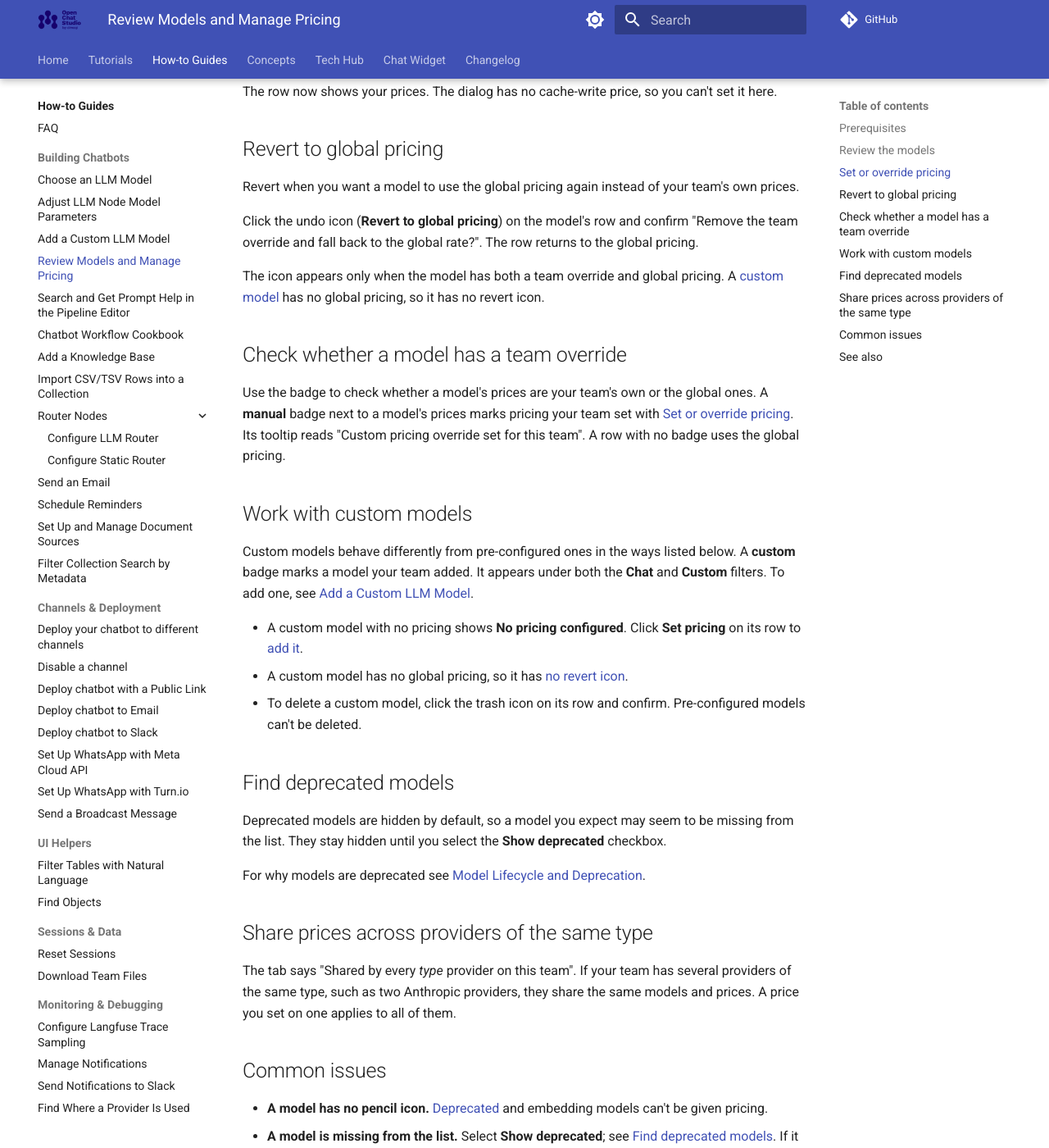
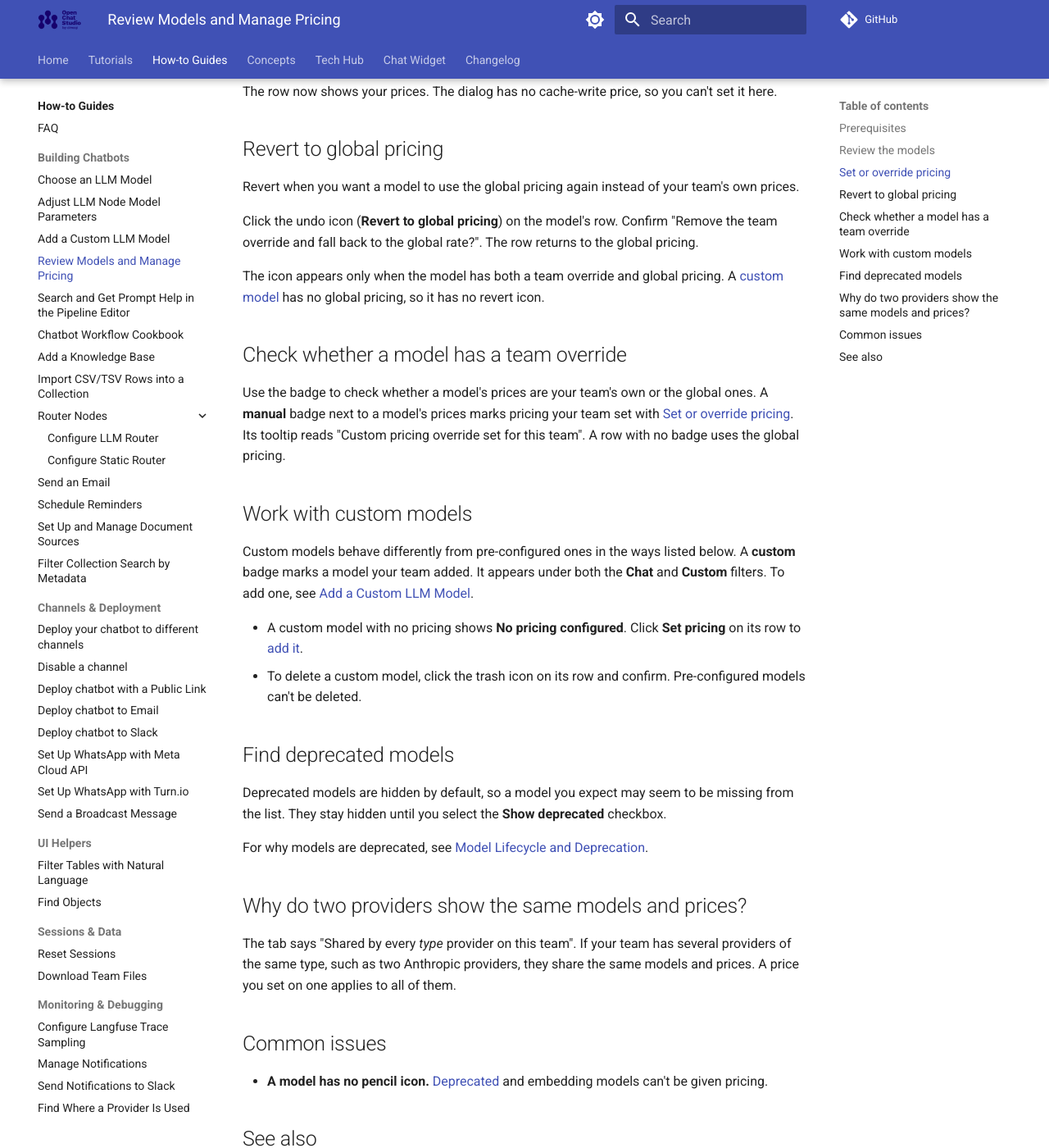
Before and after one commit to dimagi/open-chat-studio-docs, an MkDocs documentation site: the page built from docs/how-to/review_models_and_manage_pricing.md, in a window 1280 px wide and 1400 px high, scrolled down 1372 px. Shown: the whole window at 82% size. Built offline with MkDocs 1.6.1 and Material for MkDocs 9.7.7, drawn with Linux system fonts in a browser that asks for light colours; a script that is not in the unit is left out; comment, search, counter and statistics services are not loaded; some of the changed text lies outside the part shown.

Commit message:
Pricing accuracy fixes. Reduce duplication and link to pricing how to pg

```diff
--- a/docs/how-to/review_models_and_manage_pricing.md
+++ b/docs/how-to/review_models_and_manage_pricing.md
@@ -1,10 +1,14 @@
 # Review Models and Manage Pricing
 
-Use the **Models** tab on an [LLM provider's edit page](../concepts/team/llm_providers.md#provider-edit-page-tabs) to compare the pricing and context size of the models the provider can run. Pricing starts from OCS's global pricing. If your team pays different prices, or a model has no pricing, you can set your own. These prices apply only to your team.
+Use the **Models** tab on an [LLM provider's edit page](../concepts/team/llm_providers.md#provider-edit-page-tabs) to compare the pricing and context size of the models the provider can run.
+Pricing starts from OCS's global pricing.
+If your team pays different prices, or a model has no pricing, you can set your own.
+These prices apply only to your team.
 
 ## Prerequisites
 
-- A [configured LLM provider](../tutorials/configure_llm_providers.md) in your team, already saved. The **Models** tab appears only once the provider exists
+- A [configured LLM provider](../tutorials/configure_llm_providers.md) in your team, already saved.
+  The **Models** tab appears only once the provider exists.
 
 ## Review the models
 
@@ -15,55 +19,75 @@
 
 ![Edit LLM Service Provider shows models with pricing](../assets/images/LLM_models_with_pricing.png)
 
-- The **Role** column shows whether a model is a chat or an embedding model. The filter pills (**All**, **Chat**, **Embedding**, and **Custom**) narrow the list.
-- **Pricing per 1M** shows prices in US dollars per 1M [tokens](../concepts/llm.md#tokens). Each price the model has is labeled **in**, **out**, **cached**, or **cache-write**. A chat model with no pricing shows **No pricing configured**. [Set pricing](#set-or-override-pricing) to add it. Embedding models show a dash instead of prices.
+- The **Role** column shows whether a model is a chat or an embedding model.
+  The filter pills (**All**, **Chat**, **Embedding**, and **Custom**) narrow the list.
+- **Pricing per 1M** shows prices in US dollars per 1M [tokens](../concepts/llm.md#tokens).
+  Each price the model has is labeled **in**, **out**, **cached**, or **cache-write**.
+  A chat model with no pricing shows **No pricing configured**, so [set pricing](#set-or-override-pricing) to add it.
+  Embedding models show a dash instead of prices.
 - **Context** is the model's [max token limit](../concepts/llm.md#max-token-limit).
 
 ## Set or override pricing
 
-Override pricing when your team pays different prices from the global pricing, for example under a discounted contract with Anthropic. Set pricing when a model shows **No pricing configured**.
+Override pricing when your team pays different prices from the global pricing, for example under a discounted contract with Anthropic.
+Set pricing when a model shows **No pricing configured**.
 
-1. On the model's row, click the pencil icon (**Override pricing for this team**). For a model showing **No pricing configured**, you can also click **Set pricing**.
-2. In the dialog, enter at least one of **Input price**, **Output price** and **Cached input price**, in dollars per 1M tokens. Leave a field blank to inherit the global rate.
+1. On the model's row, click the pencil icon (**Override pricing for this team**).
+   For a model showing **No pricing configured**, you can also click **Set pricing**.
+2. In the dialog, enter at least one of **Input price**, **Output price** and **Cached input price**, in dollars per 1M tokens.
+   Leave a field blank to inherit the global rate.
 3. Click **Save override**.
 
-The row now shows your prices. The dialog has no cache-write price, so you can't set it here.
+The row now shows your prices.
+The dialog has no cache-write price, so you can't set it here.
 
 ## Revert to global pricing
 
 Revert when you want a model to use the global pricing again instead of your team's own prices.
 
-Click the undo icon (**Revert to global pricing**) on the model's row and confirm "Remove the team override and fall back to the global rate?". The row returns to the global pricing.
+Click the undo icon (**Revert to global pricing**) on the model's row.
+Confirm "Remove the team override and fall back to the global rate?".
+The row returns to the global pricing.
 
-The icon appears only when the model has both a team override and global pricing. A [custom model](#work-with-custom-models) has no global pricing, so it has no revert icon.
+The icon appears only when the model has both a team override and global pricing.
+A [custom model](#work-with-custom-models) has no global pricing, so it has no revert icon.
 
 ## Check whether a model has a team override
 
-Use the badge to check whether a model's prices are your team's own or the global ones. A **manual** badge next to a model's prices marks pricing your team set with [Set or override pricing](#set-or-override-pricing). Its tooltip reads "Custom pricing override set for this team". A row with no badge uses the global pricing.
+Use the badge to check whether a model's prices are your team's own or the global ones.
+A **manual** badge next to a model's prices marks pricing your team set with [Set or override pricing](#set-or-override-pricing).
+Its tooltip reads "Custom pricing override set for this team".
+A row with no badge uses the global pricing.
 
 ## Work with custom models
 
-Custom models behave differently from pre-configured ones in the ways listed below. A **custom** badge marks a model your team added. It appears under both the **Chat** and **Custom** filters. To add one, see [Add a Custom LLM Model](add_custom_llm_model.md).
+Custom models behave differently from pre-configured ones in the ways listed below.
+A **custom** badge marks a model your team added.
+It appears under both the **Chat** and **Custom** filters.
+To add one, see [Add a Custom LLM Model](add_custom_llm_model.md).
 
-- A custom model with no pricing shows **No pricing configured**. Click **Set pricing** on its row to [add it](#set-or-override-pricing).
-- A custom model has no global pricing, so it has [no revert icon](#revert-to-global-pricing).
-- To delete a custom model, click the trash icon on its row and confirm. Pre-configured models can't be deleted.
+- A custom model with no pricing shows **No pricing configured**.
+  Click **Set pricing** on its row to [add it](#set-or-override-pricing).
+- To delete a custom model, click the trash icon on its row and confirm.
+  Pre-configured models can't be deleted.
 
 ## Find deprecated models
 
-Deprecated models are hidden by default, so a model you expect may seem to be missing from the list. They stay hidden until you select the **Show deprecated** checkbox.
+Deprecated models are hidden by default, so a model you expect may seem to be missing from the list.
+They stay hidden until you select the **Show deprecated** checkbox.
 
-For why models are deprecated see [Model Lifecycle and Deprecation](../concepts/team/llm_providers.md#model-lifecycle-and-deprecation).
+For why models are deprecated, see [Model Lifecycle and Deprecation](../concepts/team/llm_providers.md#model-lifecycle-and-deprecation).
 
-## Share prices across providers of the same type
+## Why do two providers show the same models and prices?
 
-The tab says "Shared by every *type* provider on this team". If your team has several providers of the same type, such as two Anthropic providers, they share the same models and prices. A price you set on one applies to all of them.
+The tab says "Shared by every *type* provider on this team".
+If your team has several providers of the same type, such as two Anthropic providers, they share the same models and prices.
+A price you set on one applies to all of them.
 
 ## Common issues
 
-- **A model has no pencil icon.** [Deprecated](#find-deprecated-models) and embedding models can't be given pricing.
-- **A model is missing from the list.** Select **Show deprecated**; see [Find deprecated models](#find-deprecated-models). If it was never pre-configured, [add a custom model](add_custom_llm_model.md).
-- **A model has no revert icon.** The model either has no team override or, for a [custom model](#work-with-custom-models), has no global pricing to return to. See [Revert to global pricing](#revert-to-global-pricing).
+- **A model has no pencil icon.**
+  [Deprecated](#find-deprecated-models) and embedding models can't be given pricing.
 
 ## See also
 
```
Also changed, not shown: docs/concepts/llm.md (+2 -1 lines), docs/concepts/team/llm_providers.md (+6 -12 lines), docs/how-to/add_custom_llm_model.md (+3 -2 lines).
